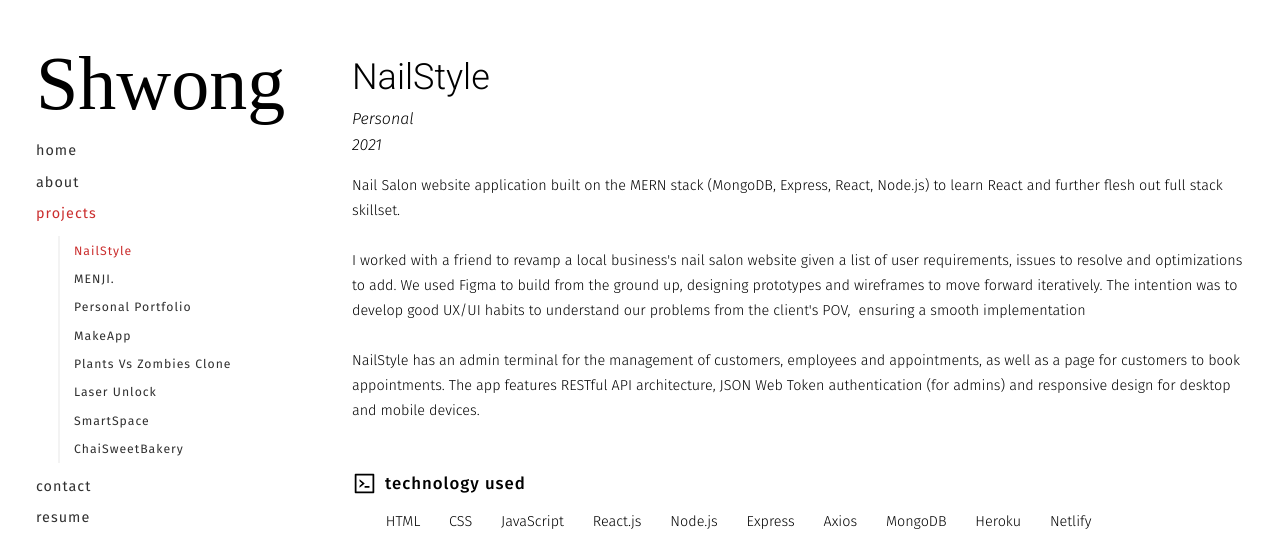
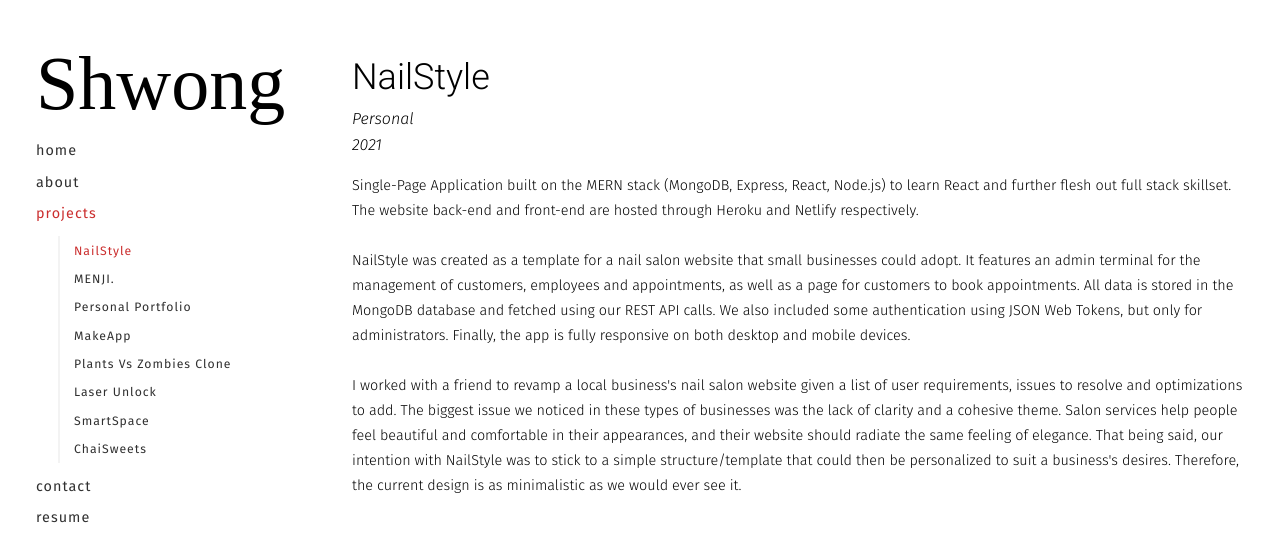
Before and after one commit to Shewng/personal-portfolio, a Next.js app: page /projects/1 in a window 1280 px wide. Shown: the top 546 px of the page. Built offline with nearby package versions, Linux system fonts and the light colour scheme; a web font is replaced by a local one.

Commit message:
added more descriptions

```diff
--- a/data.js
+++ b/data.js
@@ -3,13 +3,13 @@ export const projectsList = [
     id: 1,
     name: "NailStyle",
     route: "nailstyle",
-    previewImg: "/../public/test.png",
+    previewImg: "/../public/nailstyle/nailstyle.png",
     description:
-      "Nail Salon website application built on the MERN stack (MongoDB, Express, React, Node.js) to learn React and flesh out full stack skillset. Features a simple RESTful API implementation. The app has a terminal for admins to manage customers, employees and appointments, as well as an appointment page for customers.",
+      "Nail Salon website app built on the MERN stack (MongoDB, Express, React, Node.js) to learn React and flesh out full stack skillset. Features a simple RESTful API implementation. The app has a terminal for admins to manage customers, employees and appointments, as well as an appointment page for customers.",
     longDescription:
-      `Nail Salon website application built on the MERN stack (MongoDB, Express, React, Node.js) to learn React and further flesh out full stack skillset.` +
-      `\n\nI worked with a friend to revamp a local business's nail salon website given a list of user requirements, issues to resolve and optimizations to add. We used Figma to build from the ground up, designing prototypes and wireframes to move forward iteratively. The intention was to develop good UX/UI habits to understand our problems from the client's POV,  ensuring a smooth implementation` +
-      `\n\nNailStyle has an admin terminal for the management of customers, employees and appointments, as well as a page for customers to book appointments. The app features RESTful API architecture, JSON Web Token authentication (for admins) and responsive design for desktop and mobile devices.`,
+      "Single-Page Application built on the MERN stack (MongoDB, Express, React, Node.js) to learn React and further flesh out full stack skillset. The website back-end and front-end are hosted through Heroku and Netlify respectively." +
+      "\n\nNailStyle was created as a template for a nail salon website that small businesses could adopt. It features an admin terminal for the management of customers, employees and appointments, as well as a page for customers to book appointments. All data is stored in the MongoDB database and fetched using our REST API calls. We also included some authentication using JSON Web Tokens, but only for administrators. Finally, the app is fully responsive on both desktop and mobile devices." +
+      "\n\nI worked with a friend to revamp a local business's nail salon website given a list of user requirements, issues to resolve and optimizations to add. The biggest issue we noticed in these types of businesses was the lack of clarity and a cohesive theme. Salon services help people feel beautiful and comfortable in their appearances, and their website should radiate the same feeling of elegance. That being said, our intention with NailStyle was to stick to a simple structure/template that could then be personalized to suit a business's desires. Therefore, the current design is as minimalistic as we would ever see it.",
     type: "Personal",
     year: "2021",
     technologies: [
@@ -35,22 +35,22 @@ export const projectsList = [
     id: 2,
     name: "MENJI.",
     route: "menji",
-    previewImg: "/../public/nightcity.gif",
+    previewImg: "/../public/menji/menji.png",
     description:
       "Final project for my Database Management course, mimicking an online eCommerce clothing store. Features a simple RESTful API implementation. Clients can log into their account, browse products, add/remove them from their cart, checkout with personal information and review their orders.",
     longDescription:
-      `Partnered final project for my Database Management course, mimicking an online eCommerce clothing store. We were tasked with creating a problem and design process, building the entire project through a near full-stack implementation.` +
-      `\n\nMENJI. utilizes a simple REST implementation alongside MongoDB's NoSQL database to add, remove and load the products and registered users. HTTP web cookies are used for the login/register process of customers and admins. We were tasked to include a step-by-step procedure of the project, with an emphasis on mapping how our data flowed through numerous interactions. This was achieved by creating relationship model diagrams and documenting API endpoints via the Postman API platform.` +
-      `\n\nUsers can browse the merchandise, add/remove them from their cart, checkout the cart with their personal information and review their orders. Admins can view all registered customers, manage the store's inventory and track orders placed by customers.`,
+      "Partnered final project for my Database Management course. A web app that mimics an online eCommerce clothing store, letting users browse and purchase items. We were tasked with creating a problem and design process, building the entire project through a near full-stack implementation." +
+      "\n\nMENJI. uses simple REST API calls to add, remove and load products from the MongoDB database. We were encouraged to use Mongoose to help model some of our objects using schemas. This helped immensely with the learning process of the differences between front-end and back-end. HTTP web cookies are used for the login/register process of both customers and admins. Admins can view all registered customers, manage the store's inventory and track orders placed by customers." +
+      "\n\nThis project was my first exposure to the idea of full stack. With our specified deadlines, learning the concepts from scratch and coding everything ground-up was difficult. Looking back only less than a year ago, I think my skills in design and development have greatly improved ever since.",
     type: "University",
     year: "2021",
     technologies: [
       "HTML",
       "CSS",
       "JavaScript",
+      "Bootstrap",
       "Node.js",
       "Express",
-      "Axios",
       "MongoDB",
       "Mongoose",
     ],
@@ -62,12 +62,16 @@ export const projectsList = [
     id: 3,
     name: "Personal Portfolio",
     route: "portfolio",
-    previewImg: "/../public/nightcity.gif",
-    description: `My first website iteration, created through Next js and SCSS. My design inspiration was through a combination of minimalism and an avant-garde edge. I hope to create a modular/scalable version in the future, allowing me to fully transform the site into an autobiography of myself.`,
-    longDescription: "",
+    previewImg: "/../public/portfolio/portfolio.png",
+    description:
+      "First website iteration to showcase my work, developed in React, Next.js and SCSS. My design inspiration was based on a combination of modern aesthetics and minimalism, finished with a monochromatic pallete and a hint of my favourite color - red. The website was deployed using Vercel and uses the React Reveal library for some subtle animations.",
+    longDescription:
+      "First website iteration to showcase my work, developed in React, Next.js and SCSS. My design inspiration was based on a combination of modern aesthetics and minimalism, finished with a monochromatic pallete and a hint of my favourite color - red. The website was deployed using Vercel and uses the React Reveal library for some subtle animations." +
+      "\n\nOne of my main objectives of the site was visual hierarchy and understanding proportions on the page. Making sure there is an intention for a component to be lighter in tone or having a specific margin to draw attention toward it. If there's one thing I learned, it's that there are many many options that look great which can overwhelm you quite fast. However, it is important to stick to your theme and finish what you started in order to not second-guess yourself and stay productive." +
+      "\n\nI hope to create a modular/scalabe version that lets me add in different elements and features easily. It would have parts of a blog, parts of a portfolio, parts of a dashboard-esq style, many many parts! My end goal of it all would be a website that feels like an autobiography/log of my life, thoughts and work.",
     type: "Personal",
     year: "2021",
-    technologies: ["HTML", "SASS", "JavaScript", "React", "Next.js", "Vercel"],
+    technologies: ["HTML", "SCSS", "JavaScript", "React", "Next.js", "Vercel"],
     images: [
       "/../public/portfolio/portfolio1.png",
       "/../public/portfolio/portfolio2.png",
@@ -79,9 +83,13 @@ export const projectsList = [
     id: 4,
     name: "MakeApp",
     route: "makeapp",
-    previewImg: "/../public/nightcity.gif",
-    description: `Final project for my iOS development course, mimicking a social media application based on creating makeupp routines. Built on SwiftUI using Firebase's Cloud Firestore to manage backend infrastructure.`,
-    longDescription: "",
+    previewImg: "/../public/makeapp/makeapp.png",
+    description:
+      "Final project for my iOS development course that mimics a social media application based on creating makeupp routines. Built on SwiftUI using Firebase's Cloud Firestore to manage backend infrastructure.",
+    longDescription:
+      "Final project for my iOS development course that mimics a social media application based on creating makeupp routines. Built on SwiftUI using Firebase's Cloud Firestore to manage backend infrastructure." +
+      "\n\nMakeApp features a media feed where you can browse makeup inspiration through various styles/tags. Users can find new makeup routines from their favourite artists, or create their own routines to share with others. For our project, we used SwiftUI for the creation of routines which would be shared to the general feed, managed by Firebase." +
+      "\n\nThe project had both development and business aspects to teach us how to market our own apps. From our prototypes, we had to narrow down our functionality to the core reasons of using MakeApp, which was the aspect of sharing and showcasing makeup routines. Advertising the usefulness of a new social media app and being able to develop something that matches it was a difficult but important learning process.",
     type: "University",
     year: "2020",
     technologies: ["Swift", "Firebase"],
@@ -96,9 +104,10 @@ export const projectsList = [
     id: 5,
     name: "Plants Vs Zombies Clone",
     route: "pvz",
-    previewImg: "/../public/nightcity.gif",
-    description: `Final project for my Introductory Computer Science course, mimicking the famous Tower Defense game Plants Vs Zombies. I built this project with Object-Orientated principles in mind, utilizing Java's class structure to create the plants and zombies. With JavaFX's Scene Builder, I was able to program a game engine that tracked certain states, swaping between different displays when necessary.`,
-    longDescription: ``,
+    previewImg: "/../public/pvz/pvz.png",
+    description:
+      "Final project for my Introductory Computer Science course, mimicking the famous Tower Defense game Plants Vs Zombies. I built this project with Object-Orientated principles in mind, utilizing Java's class structure to create the plants and zombies. With JavaFX's Scene Builder, I was able to program a game engine that tracked certain states, swaping between different displays when necessary.",
+    longDescription: "",
     type: "University",
     year: "2018",
     technologies: ["Java", "JavaFX"],
@@ -113,9 +122,10 @@ export const projectsList = [
     id: 6,
     name: "Laser Unlock",
     route: "laserunlock",
-    previewImg: "/../public/nightcity.gif",
-    description: `Phone application that re-envisions our phone-unlock methods from the traditional slide-to-unlock and pin/password. Using Android Studio's sensor framework, I created minigame that mimics a cat trying to catch a laser. In order to unlock your phone, the cat must catch the laser 3 times in the correct positions.`,
-    longDescription: ``,
+    previewImg: "/../public/laserunlock/laserunlock.png",
+    description:
+      "Phone application that re-envisions our phone-unlock methods from the traditional slide-to-unlock and pin/password. Using Android Studio's sensor framework, I created minigame that mimics a cat trying to catch a laser. In order to unlock your phone, the cat must catch the laser 3 times in the correct positions.",
+    longDescription: "" + "" + "",
     type: "University",
     year: "2020",
     technologies: ["Java", "Android Studio"],
@@ -144,9 +154,10 @@ export const projectsList = [
     id: 7,
     name: "SmartSpace",
     route: "smartspace",
-    previewImg: "/../public/nightcity.gif",
-    description: ``,
-    longDescription: ``,
+    previewImg: "/../public/smartspace/smartspace.png",
+    description:
+      "Semester-long group project focused on UX/UI design. SmartSpace assisted those that integrated many smart devices into their home and needed a device manager API to handle them all. The project was done entirely in Adobe XD to emphasize taking a user-orientated approach to our problems.",
+    longDescription: "" + "" + "",
     type: "University",
     year: "2019",
     technologies: ["Adobe XD"],
@@ -156,24 +167,28 @@ export const projectsList = [
     ],
     github: "",
     external:
-      "https://xd.adobe.com/view/367c853f-9e22-4e1e-6688-2350bbd28618-404d/?fullscreen&hints=off",
+      "https://xd.adobe.com/view/2fe35e91-1dad-4313-a6f2-f9b2db807940-7ab0/?fullscreen",
   },
   {
     id: 8,
-    name: "ChaiSweetBakery",
-    route: "/projects/chaisweetbakery",
-    previewImg: "/../public/nightcity.gif",
-    description: `Work-in-progress website built on React for my sister's small local business. As she only used social media, I offered to create a more professional showcase of her business via a website to better sell, promote and track her creations.  Informed by suggestions and user feedback, I designed and developed the site with the intention of a lighthearted, jovial (comforting, playful, spirited) aesthetic.`,
-    longDescription: ``,
+    name: "ChaiSweets",
+    route: "/projects/chaisweet",
+    previewImg: "/../public/chaisweets/chaisweets.png",
+    description:
+      "Work-in-progress website built on React, Nextjs and SCSS for my sister's small local business. As she only used social media, I offered to create a more professional showcase of her business via a website to better sell, promote and track her creations. Informed by her suggestions and feedback, I designed and developed the site with the intention of a modern, slightly edgy style with a monochromatic color pallete.",
+    longDescription:
+      "When my sister started ChaiSweets, she never intended for it to become a side-hustle, instead more of a way to entertain her baking-craves. The popularity she gained from the desserts pushed her to establish a dedicated social media page, followed by some business cards and promo deals. After a while, she requested me to help her create a site to better showcase her creations. It would also help her track what she has made as well as streamline customer requests and payments." +
+      "\n\nInfluenced by contemporary architecture and ornamental stone, ChaiSweets boasts a modernistic style with a hint of edginess. The color pallete is quite monochrome with some color signatures of sage green, gold and a natural wood brown. These color contrasts are balanced by a clean and simple layout to finalize the design." +
+      "\n\nI plan to continue strengthening my fundamentals of React with this project. There are certain libraries I want to try out such as React-Hook-Form for customer requests and Styled Components for CSS. This website will not only reinforce my front-end development skills but also help push my sister's business forward into a more officially established state.",
     type: "Personal",
-    year: "2021",
+    year: "2022",
     technologies: [
       "HTML",
       "SCSS",
       "JavaScript",
       "React",
-      "Docker",
       "Next.js",
+      "Styled Components",
       "Vercel",
     ],
     images: [
```
